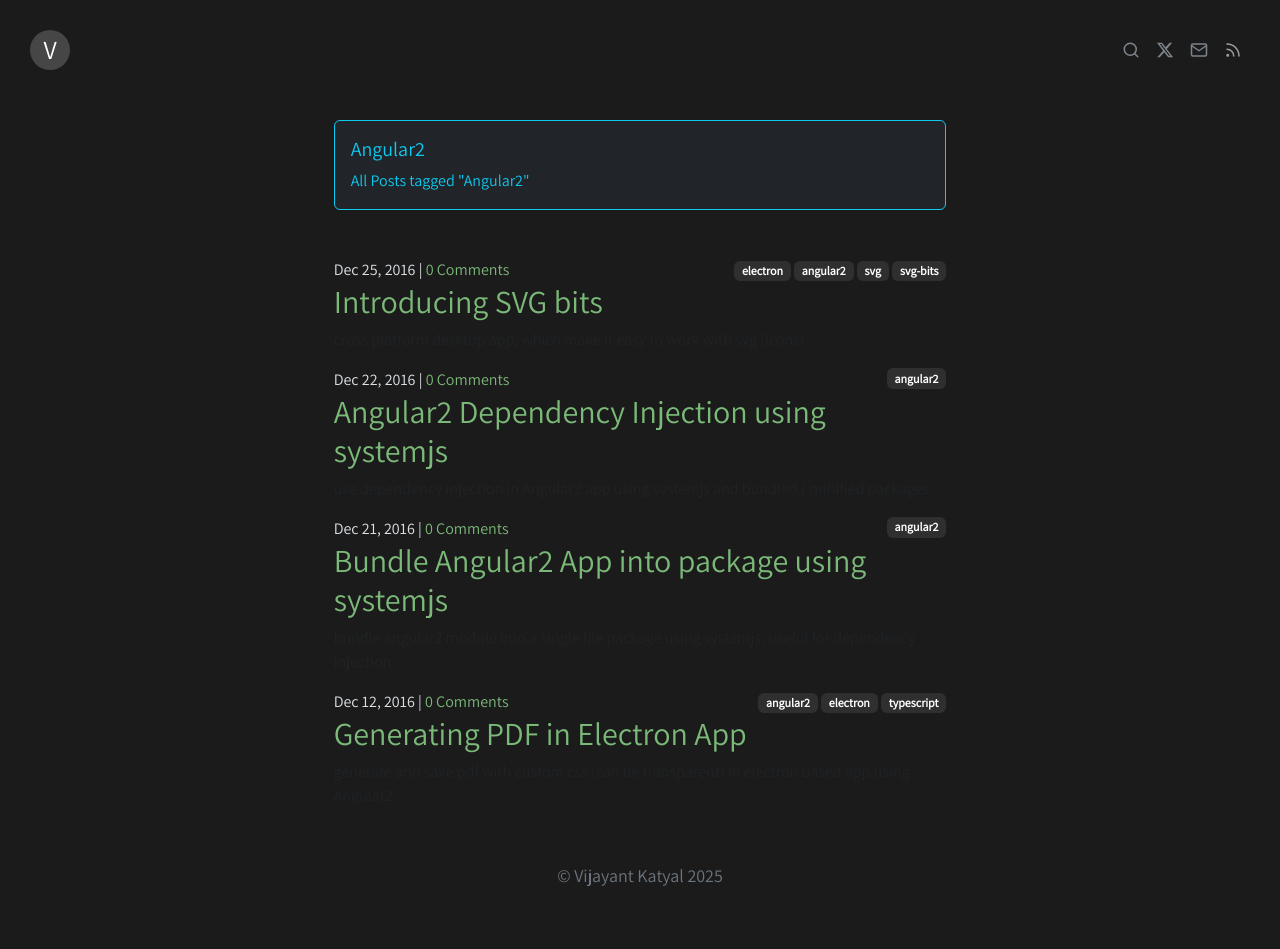
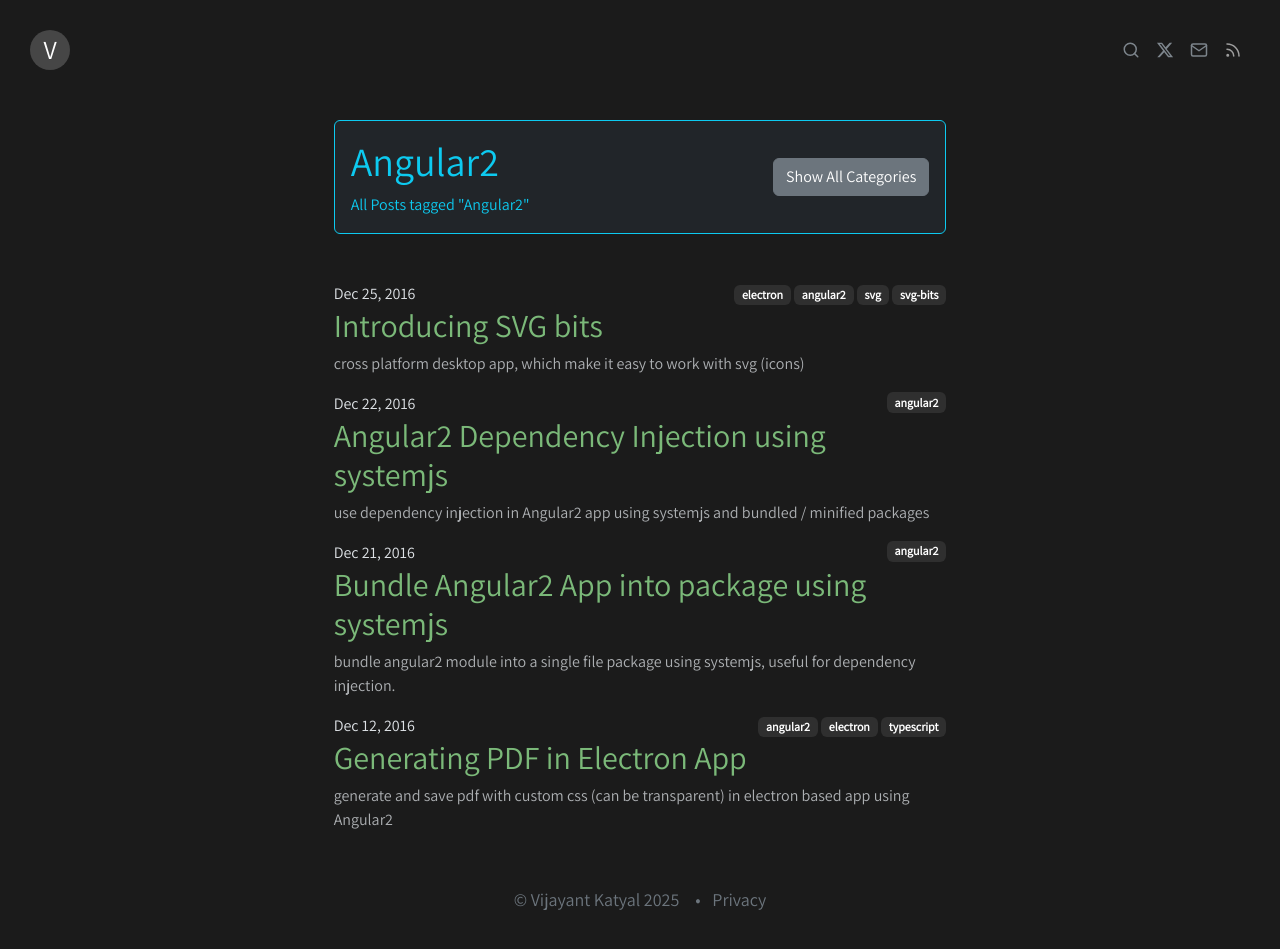
Before and after one commit to vijayantkatyal/vijayantkatyal.github.io, a Jekyll site: the page built from blog/category/angular2.html, in a window 1280 px wide and 951 px high. Built offline with Jekyll 4.4.1, drawn with Linux system fonts in a browser that asks for light colours.

Commit message:
[Fixed] meta tags, categories link, privacy link

```diff
--- a/_includes/footer.html
+++ b/_includes/footer.html
@@ -5,6 +5,11 @@
 			<li class="nav-item">
 				<a class="nav-link" href="/" highlight="none">
 					&copy; Vijayant Katyal 2025
+				</a>
+			</li>
+			<li class="nav-item">
+				<a class="nav-link" href="/privacy" highlight="none">
+					Privacy
 				</a>
 			</li>
 		</ul>
--- a/_includes/head.html
+++ b/_includes/head.html
@@ -10,8 +10,12 @@
 	<meta name="robots" content="all">{% endif %}
 	<meta name="author" content="{{ site.author }}">
 	<link rel="search" type="application/opensearchdescription+xml" href="/opensearch.xml" title="Vijayant Katyal">
-	<meta name="description"
-		content="{% if page.meta_description %}{{ page.meta_description | xml_escape }}{% elsif page.summary %}{{ page.summary | xml_escape }}{% else %}{{ site.description | xml_escape }}{% endif %}">
+	{% if page.layout == "post" and page.summary %}
+		<meta name="description" content="{{ page.summary | xml_escape }}">
+	{% else %}
+		<meta name="description"
+			content="{% if page.meta_description %}{{ page.meta_description | xml_escape }}{% elsif page.summary %}{{ page.summary | xml_escape }}{% else %}{{ site.description | xml_escape }}{% endif %}">
+	{% endif %}
 	{% if page.categories %}
 		<meta name="keywords" content="{{ page.categories | join: ', ' }}">{% endif %}
 	{% if site.google_verification %}
@@ -31,8 +35,11 @@
 		<meta name="twitter:site" content="@{{ site.twitter_username }}" />
 	{% endif %}
 	<meta name="twitter:title" content="{% if page.title %}{{ page.title }}{% else %}{{ site.title }}{% endif %}" />
-	<meta name="twitter:description"
-		content="{% if page.summary %}{{ page.summary }}{% else %}{{ site.description }}{% endif %}" />
+	{% if page.layout == "post" and page.summary %}
+	<meta name="twitter:description" content="{{ page.summary | xml_escape }}" />
+	{% else %}
+	<meta name="twitter:description" content="{% if page.meta_description %}{{ page.meta_description | xml_escape }}{% elsif page.summary %}{{ page.summary | xml_escape }}{% else %}{{ site.description | xml_escape }}{% endif %}" />
+	{% endif %}
 	<meta name="twitter:url" content="{{ site.url }}{{ page.url }}" />
 
 	<title>{{ site.title | strip_html }}{% if page.title %} &#8211; {{ page.title | strip_html }} {% endif %}</title>
--- a/_layouts/category.html
+++ b/_layouts/category.html
@@ -8,8 +8,17 @@ layout: index
 
 			<div class="card border-info bg-dark mb-5">
 				<div class="card-body text-info">
-					<h5 class="card-title">{{ page.title }}</h5>
-					<p class="card-text">All Posts tagged "{{ page.title }}"</p>
+					<div class="row">
+						<div class="col-8">
+							<h1 class="card-title">{{ page.title }}</h1>
+							<p class="card-text">All Posts tagged "{{ page.title }}"</p>
+						</div>
+						<div class="col-4" style="display: flex; align-items: center; justify-content: end;">
+							<p class="card-text">
+								<a href="/blog/categories" data-bs-theme="dark" class="btn btn-secondary">Show All Categories</a>
+							</p>
+						</div>
+					</div>
 				</div>
 			</div>
 
@@ -32,7 +41,7 @@ layout: index
 						<header>
 							<div class="row">
 								<div class="col-6">
-									<time datetime="{{ post.date | date: site.date_format }}">{{ post.date | date: site.date_format }}</time> {% if post.comments != false %} | <a href="{{ post.url | prepend: site.baseurl }}#disqus_thread" data-discuss-identifier="{{ post.id }}">0 Comments</a> {% endif %}
+									<time datetime="{{ post.date | date: site.date_format }}">{{ post.date | date: site.date_format }}</time>
 								</div>
 								<div class="col-6 text-end">
 									{% for category in post.categories %}
@@ -43,7 +52,7 @@ layout: index
 							<h2><a href="{{ post.url | prepend: site.baseurl }}">{{ post.title }}</a></h2>
 						</header>
 						<section class="post-excerpt">
-							<p class="text-muted">
+							<p data-bs-theme="dark" class="text-muted">
 								{% if post.summary %}
 									{{ post.summary }}
 								{% endif %}
--- a/_layouts/index.html
+++ b/_layouts/index.html
@@ -1,4 +1,4 @@
-<html>
+<html lang="en">
 {% include head.html %}
 <body>
 	{% include header.html %}
--- a/_layouts/post_container.html
+++ b/_layouts/post_container.html
@@ -10,7 +10,6 @@ layout: index
 				{{ content }}
 			</div>
 
-			<script type="text/javascript" src="/assets/js/copy.js"></script>
 		</div>
 	</div>
 </div>
--- a/assets/css/blog.css
+++ b/assets/css/blog.css
@@ -156,6 +156,11 @@ a:not([highlight="none"]):hover {
 	max-width: 500px;
 }
 
+#footer ul.navbar-nav li.nav-item:not(:first-child) a::before {
+	content: "•";
+	padding-right: 8px;
+}
+
 #author_img {
 	width: 140px;
 	border-radius: 70px;
```
